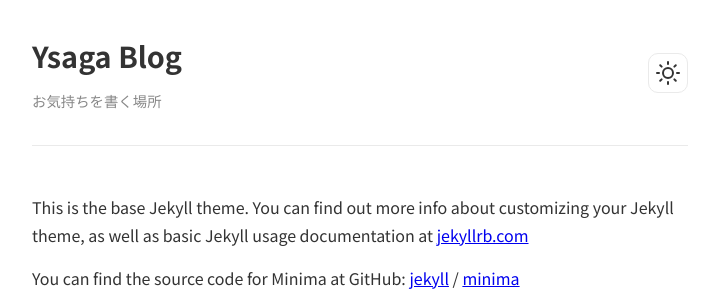
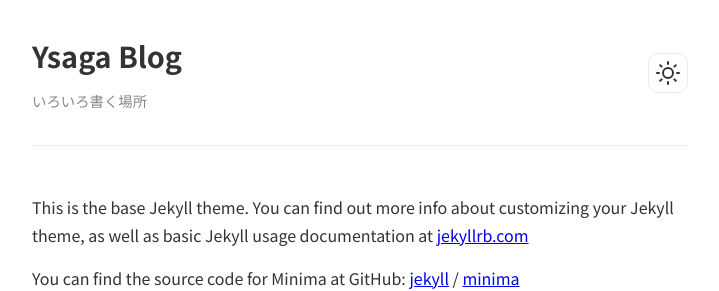
Before and after one commit to ysaga2006/blog, a Jekyll site: the page built from about.markdown, in a window 1280 px wide. Shown: the top 291 px of the page, without its empty margins (280-999 px from the left). Built offline with Jekyll 4.4.1, drawn with Linux system fonts in a browser that asks for light colours.

Commit message:
Update header.html

```diff
--- a/_includes/header.html
+++ b/_includes/header.html
@@ -1,7 +1,7 @@
 <header class="site-header">
     <div class="site-branding">
         <h1><a href="{{ "/" | relative_url }}">Ysaga Blog</a></h1>
-        <p>お気持ちを書く場所</p>
+        <p>いろいろ書く場所</p>
     </div>
     <button class="theme-toggle-button" id="theme-toggle" title="テーマを切り替える" aria-label="テーマを切り替える">
     <!-- 太陽のアイコン (SVG) -->
```
